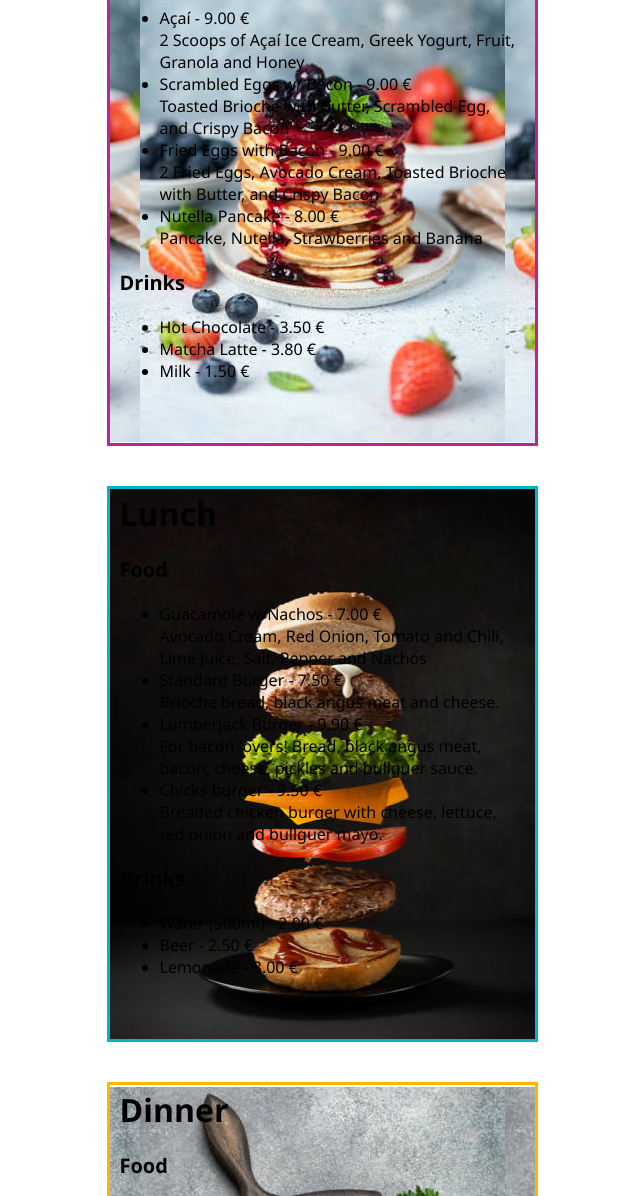
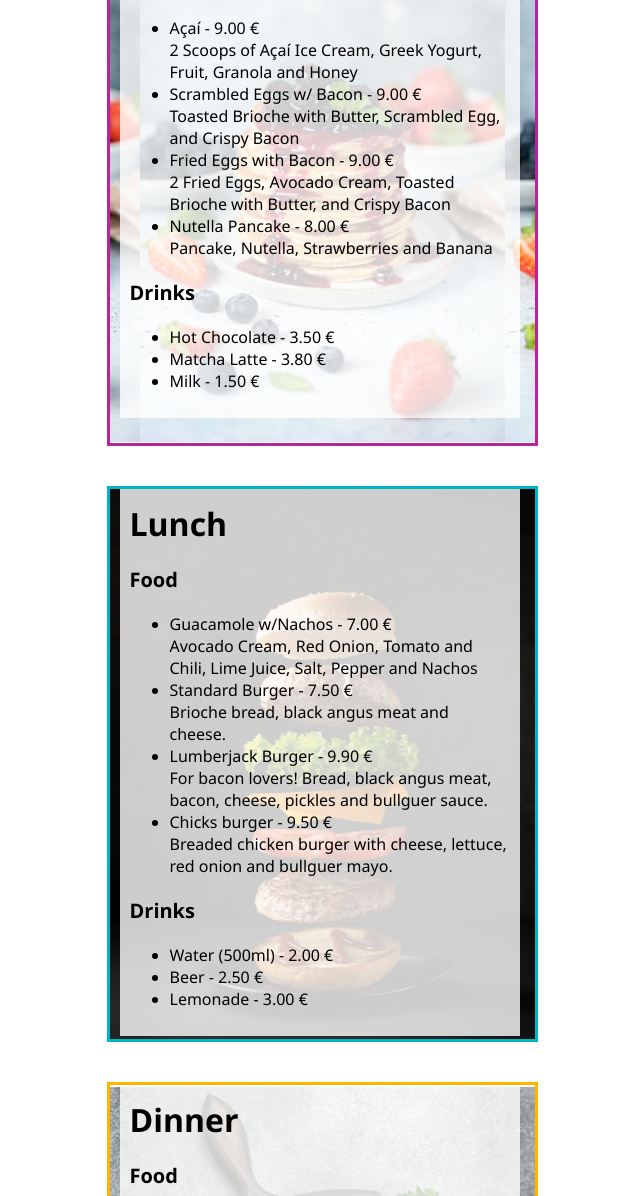
Before and after one commit to SFPS77/Restaurant-Menu-Assignment, a plain HTML site: page index.html in a window 1280 px wide. Shown: the part 312-1508 px from the top of the page, without its empty margins (318-958 px from the left). Drawn offline with Linux system fonts and the light colour scheme.

Commit message:
Update index.html

```diff
--- a/index.html
+++ b/index.html
@@ -2,6 +2,7 @@
 <html lang="en" style="font-family: Aptos, Segoe UI, Arial, sans-serif;">
 <p style="text-align:center; font-size:60px;">The Hungry Filipe</p>
   <div style="width:400px; height:550px; background-image: url('BreakfastImage.jpeg'); background-attachment: scroll; background-repeat:repeat-x; background-position:center;  margin:auto; padding-left:10px; padding-right:15px; border-style:solid; border-color:#B72598; margin-bottom: 40px;">
+    <div style="background-color:rgba(255,255,255,0.8); padding:10px;">
     <h1 style="margin-top:3px;">Breakfast</h1>
     <p style="font-size:20px;font-weight:bold;">Food</p>
     <ul>
@@ -22,8 +23,10 @@
       <li>Matcha Latte - 3.80 €</li>
       <li> Milk - 1.50 €</li>
     </ul>
+    </div>
   </div>
   <div style="width:400px; height:550px;background-image: url('LunchImage.jpg'); background-attachment: scroll; background-repeat:repeat-x; background-position:center; margin:auto; padding-left:10px; padding-right:15px; border-style:solid; border-color:#00B6C4; margin-bottom: 40px;">
+    <div style="background-color:rgba(255,255,255,0.8); padding:10px;">
     <h1 style="margin-top:3px;">Lunch</h1>
 <p style="font-size:20px;font-weight:bold;">Food</p>
     <ul>
@@ -48,8 +51,10 @@
       <li>Beer - 2.50 €</li>
       <li>Lemonade - 3.00 €</li>
     </ul>
+    </div>
   </div>
   <div style="width:400px; height:550px; background-image: url('DinnerImage.jpeg'); background-attachment: scroll; background-repeat:repeat-x; background-position:center; margin:auto; padding-left:10px; padding-right:15px; border-style:solid; border-color:#FFB500; margin-bottom: 40px;">
+  <div style="background-color:rgba(255,255,255,0.8); padding:10px;">
     <h1 style="margin-top:3px;">Dinner</h1>
 <p style="font-size:20px;font-weight:bold;">Food</p>
     <ul>
@@ -65,7 +70,7 @@
         Codfish with corn bread and sautéed vegetables
       </li>
       <li>
-        Crepes de Alheira- 8.00 € <br/>
+        Crepes de Alheira - 8.00 € <br/>
         Portuguese traditional sausage and cheese crepes
       </li>
     </ul>
@@ -76,4 +81,5 @@
       <li>Wine - 5.00 €</li>
     </ul>
   </div>
+  </div>
 </html>
```
